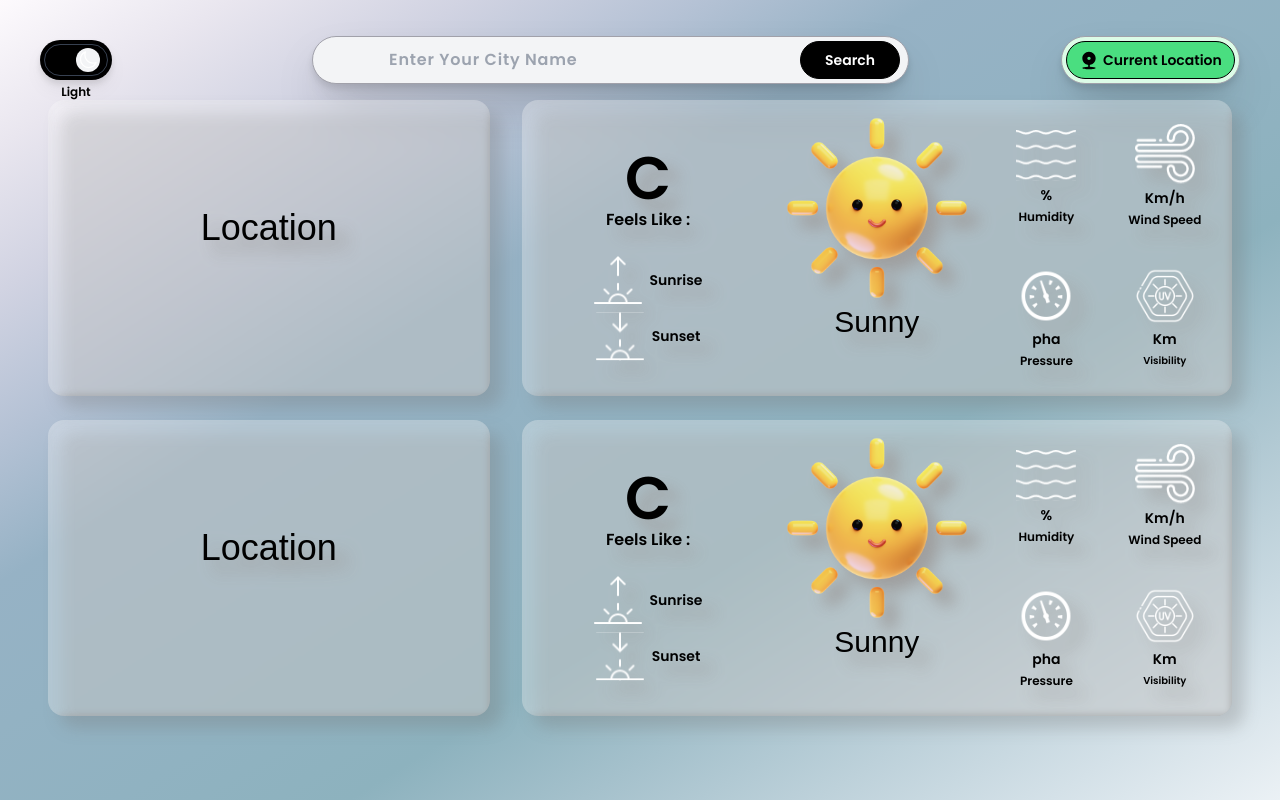
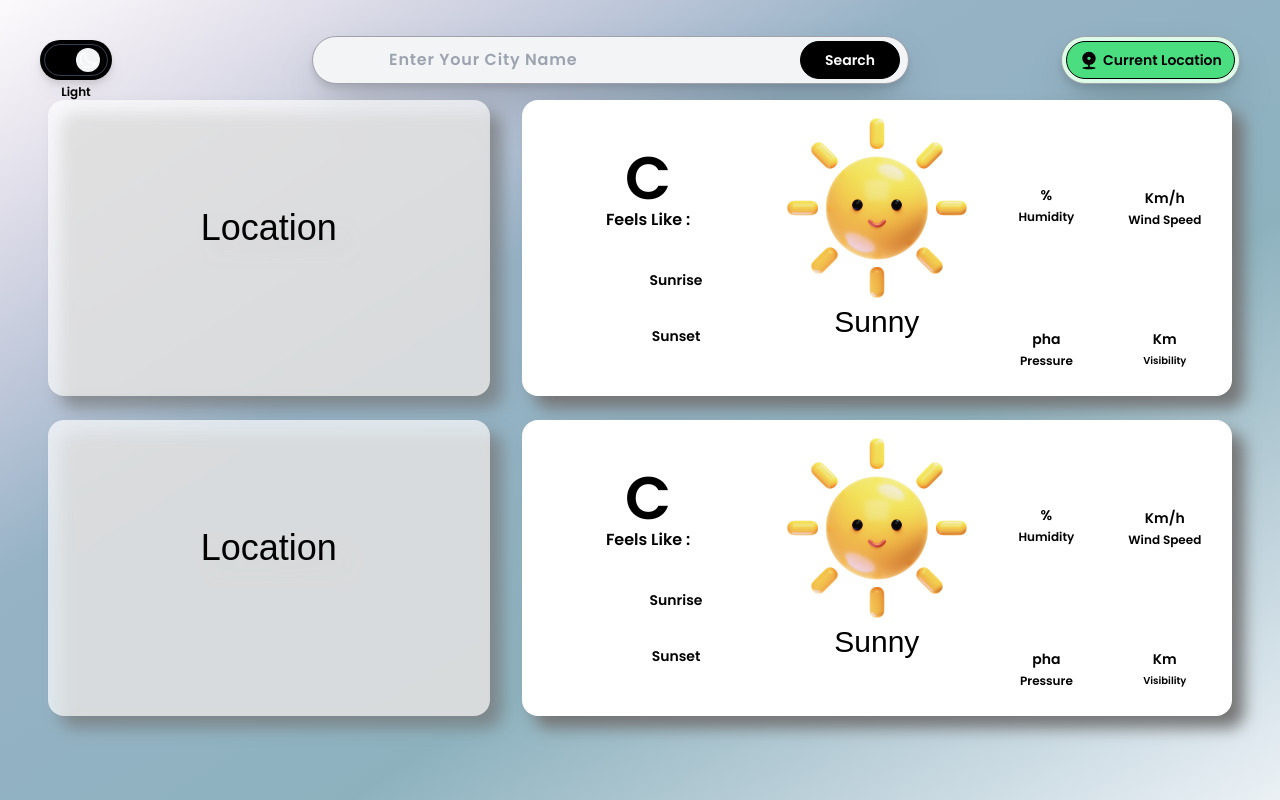
Before and after one commit to Dhaneshwar7/Weather-WebApp, a Next.js app: page / in a window 1280 px wide. Built offline with nearby package versions, Linux system fonts and the light colour scheme; no server answers; a web font is replaced by a local one.

Commit message:
color update

```diff
--- a/src/components/WeatherComponents/WeatherBox.jsx
+++ b/src/components/WeatherComponents/WeatherBox.jsx
@@ -77,7 +77,7 @@ const WeatherBox = () => {
 	return (
 		<>
 			<div className="WeatherBox flex flex-row max-sm:flex-col items-center justify-between max-sm:h-auto h-[40vh] py-3 px-2 gap-8 max-sm:py-5 max-sm:gap-4">
-				<div className="BasicInfo grow backdrop-blur-sm bg-l-col/30 dark:bg-d-col/50 w-[37%] max-sm:w-full max-sm:py-4 h-full rounded-2xl flex flex-col items-center drop-shadow-box justify-center">
+				<div className="BasicInfo grow backdrop-blur-sm bg-l-col/70 dark:bg-d-col/50 w-[37%] max-sm:w-full max-sm:py-4 h-full rounded-2xl flex flex-col items-center drop-shadow-box justify-center">
 					<div className={`Location mb-10 max-sm:mb-4 ${mpopi.className}`}>
 						<h2 className="text-4xl max-sm:text-2xl ">
 							{wdata.currentLocation}
@@ -90,7 +90,7 @@ const WeatherBox = () => {
 						<h3 className="text-xl max-sm:text-base">{wdata?.date?.toDay}</h3>
 					</div>
 				</div>
-				<div className="WeatherInfo drop-shadow-box backdrop-blur-sm bg-l-col/30 dark:bg-d-col/50 w-3/5 max-sm:min-h-[50vh] h-full p-3 rounded-2xl max-sm:w-full max-sm:gap-4 max-sm:py-6 max-sm:px-5 flex max-sm:flex-col">
+				<div className="WeatherInfo drop-shadow-box  bg-l-col dark:bg-d-col/50 w-3/5 max-sm:min-h-[50vh] h-full p-3 rounded-2xl max-sm:w-full max-sm:gap-4 max-sm:py-6 max-sm:px-5 flex max-sm:flex-col">
 					<div className="Left flex flex-col items-center container max-sm:flex-row justify-center m-auto ">
 						<div className="Temperature container text-center m-auto  py-3 mb-3 max-sm:mb-0">
 							<h1 className="text-6xl max-sm:text-6xl">{wdata.temperature}C</h1>
```
